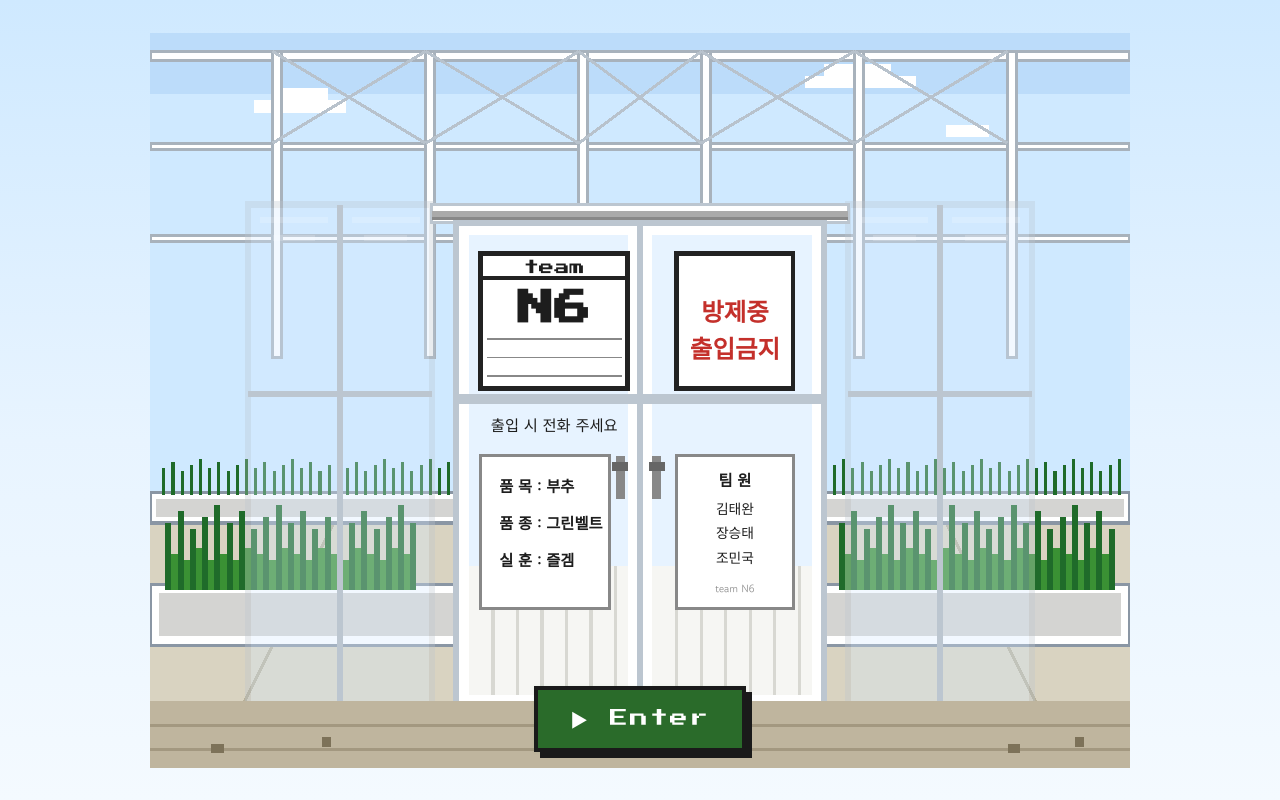
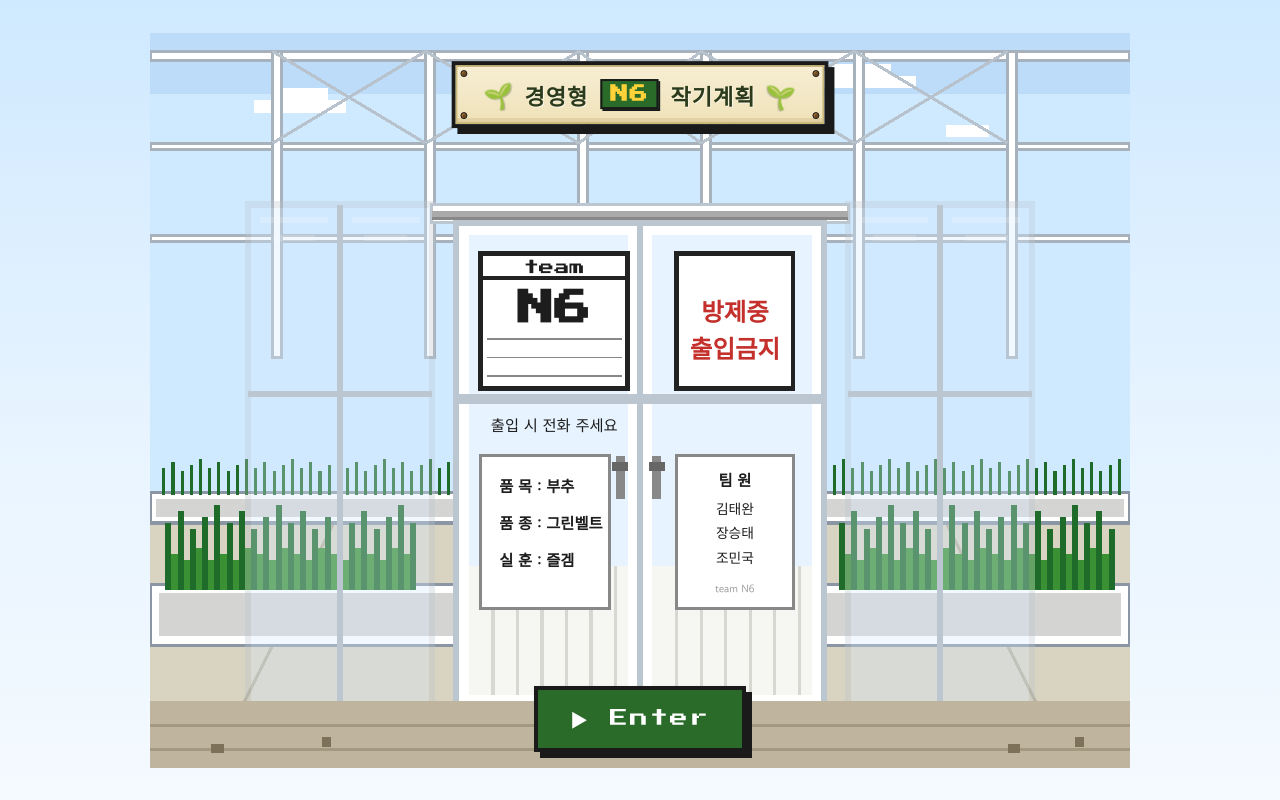
Before and after one commit to gimjesmartfarm/team_n6, a plain HTML site: page index.html in a window 1280 px wide. Drawn offline with Linux system fonts and the light colour scheme.

Commit message:
[refactor] title

```diff
--- a/index.html
+++ b/index.html
@@ -13,12 +13,26 @@
 </head>
 
 <body>
+<!--
+  <button class="nav-arrow left" id="btnToPage1" aria-label="이전 페이지">&lt;</button>
+  <button class="nav-arrow right" id="btnToPage3" aria-label="다음 페이지">&gt;</button> -->
 
-  <button class="nav-arrow left" id="btnToPage1" aria-label="이전 페이지">&lt;</button>
-  <button class="nav-arrow right" id="btnToPage3" aria-label="다음 페이지">&gt;</button>
+  <!-- ============ PAGE 1: 입구 ============ -->
+  <div class="page active" id="page1">
 
-  <!-- ============ PAGE 1: 입구 (reference 디자인 그대로 + 실훈/팀원 추가) ============ -->
-  <div class="page active" id="page1">
+    <!-- 상단 타이틀 (나무 간판 스타일) -->
+    <div class="page-title" role="heading" aria-level="1">
+      <span class="nail tl" aria-hidden="true"></span>
+      <span class="nail tr" aria-hidden="true"></span>
+      <span class="nail bl" aria-hidden="true"></span>
+      <span class="nail br" aria-hidden="true"></span>
+      <span class="title-leaf" aria-hidden="true">🌱</span>
+      <span class="title-ko">경영형</span>
+      <span class="title-n6">N6</span>
+      <span class="title-ko">작기계획</span>
+      <span class="title-leaf" aria-hidden="true">🌱</span>
+    </div>
+
     <div class="entrance-wrap">
       <svg class="entrance-svg" viewBox="0 0 320 240" xmlns="http://www.w3.org/2000/svg" shape-rendering="crispEdges">
         <!-- Sky -->
@@ -509,7 +523,7 @@
 
       <!-- 우측 상단 QR -->
       <div class="qr-side">
-        <div class="qr-label">질문하기</div>
+        <div class="qr-label">▼질문 입력▼</div>
         <img id="qrSide" src="qr.png" alt="QR Code">
         <!-- <div class="qr-sub">SCAN ME</div> -->
       </div>
@@ -746,10 +760,8 @@
         <div class="qa-qr-wrap">
           <img id="qrBig" src="qr.png" alt="Slido QR Code">
         </div>
-        <br>
-        <div class="qa-footer">* 감사합니다 *</div>
-        <br>
-        <div class="qa-acc">[토스뱅크 1002-5757-2839]</div>
+        <!-- <div class="qa-footer">* 감사합니다 *</div>
+        <div class="qa-acc">[토스뱅크 1002-5757-2839]</div> -->
       </div>
     </div>
   </div>
--- a/page1.css
+++ b/page1.css
@@ -70,3 +70,105 @@
   0%, 100% { box-shadow: 6px 6px 0 var(--ink); }
   50%      { box-shadow: 6px 6px 0 var(--ink), 0 0 28px rgba(58, 145, 52, 0.55); }
 }
+
+/* ----- 상단 타이틀 (나무 간판) ----- */
+.page-title{
+  position: absolute;
+  top: 8%;
+  left: 50%;
+  transform: translateX(-50%);
+  z-index: 6;
+  display: inline-flex;
+  align-items: center;
+  gap: 10px;
+  padding: 12px 28px;
+  background:
+    linear-gradient(180deg, #f7eed4 0%, #efe2b8 100%);
+  border: 4px solid var(--ink);
+  box-shadow:
+    6px 6px 0 var(--ink),
+    inset 0 0 0 2px #c9b87a,
+    inset 0 -6px 0 rgba(160, 130, 60, 0.18);
+  font-family: var(--korean);
+  font-weight: 700;
+  font-size: clamp(13px, 1.9vw, 22px);
+  color: #2a3a1a;
+  letter-spacing: 1px;
+  white-space: nowrap;
+  user-select: none;
+  animation: title-bob 3.2s ease-in-out infinite;
+}
+
+.page-title .title-ko{
+  text-shadow: 1px 1px 0 rgba(255,255,255,0.6);
+}
+
+.page-title .title-n6{
+  font-family: var(--pixel);
+  font-size: 0.82em;
+  color: #ffd23a;
+  background: #2a6b2a;
+  padding: 4px 8px;
+  border: 2px solid var(--ink);
+  box-shadow: 2px 2px 0 var(--ink);
+  letter-spacing: 1px;
+  margin: 0 2px;
+  transform: translateY(-1px);
+}
+
+.page-title .title-leaf{
+  font-size: 1.1em;
+  filter: drop-shadow(1px 1px 0 rgba(0,0,0,0.25));
+  animation: leaf-sway 2.4s ease-in-out infinite;
+}
+.page-title .title-leaf:last-child{
+  animation-delay: -1.2s;
+  transform: scaleX(-1);
+}
+
+/* 모서리 못(나사) 장식 */
+.page-title .nail{
+  position: absolute;
+  width: 7px;
+  height: 7px;
+  background: #6b4a22;
+  border: 1.5px solid var(--ink);
+  box-shadow: inset 1px 1px 0 #a87432;
+  border-radius: 50%;
+}
+.page-title .nail.tl{ top: 5px;    left: 5px; }
+.page-title .nail.tr{ top: 5px;    right: 5px; }
+.page-title .nail.bl{ bottom: 5px; left: 5px; }
+.page-title .nail.br{ bottom: 5px; right: 5px; }
+
+@keyframes title-bob{
+  0%, 100% { transform: translateX(-50%) translateY(0); }
+  50%      { transform: translateX(-50%) translateY(-3px); }
+}
+@keyframes leaf-sway{
+  0%, 100% { transform: rotate(-8deg); }
+  50%      { transform: rotate(8deg); }
+}
+.page-title .title-leaf:last-child{
+  /* 반대편 잎은 좌우 반전 + 위상차 */
+  animation-name: leaf-sway-r;
+}
+@keyframes leaf-sway-r{
+  0%, 100% { transform: scaleX(-1) rotate(-8deg); }
+  50%      { transform: scaleX(-1) rotate(8deg); }
+}
+
+/* 모바일 대응 */
+@media (max-width: 480px){
+  .page-title{
+    padding: 8px 14px;
+    gap: 6px;
+    border-width: 3px;
+    box-shadow: 4px 4px 0 var(--ink), inset 0 0 0 2px #c9b87a;
+  }
+  .page-title .title-n6{
+    padding: 3px 6px;
+    border-width: 2px;
+    box-shadow: 1px 1px 0 var(--ink);
+  }
+}
--- a/page3.css
+++ b/page3.css
@@ -24,16 +24,14 @@
   top: 1vw;  /* 고정 px 대신 화면 너비에 비례한 여백 */
   left: 1vw; /* 좌측 여백도 화면 너비에 비례 */
 
-  /* 화면 너비와 높이의 정확히 20% 차지 */
+  /* 너비만 고정, 세로는 내용에 맞춰 자유롭게 늘어남 */
   width: 20vw;
-  height: 20vw;
-
 
   box-sizing: border-box;
-  overflow: hidden; /* 내부 요소가 박스 밖으로 탈출하는 것 방지 */
   background: #fff;
   border: 4px solid var(--ink);
-  padding: 1.2vw; /* 패딩도 화면 크기에 따라 동적으로 변화 */
+  /* 좌우 패딩 1vw → 박스 너비의 5%씩 차지 → 콘텐츠 폭이 박스의 90% */
+  padding: 1vw;
 
   display: flex;
   flex-direction: column;
@@ -46,22 +44,23 @@
 /* [내부 컨텐츠 레이아웃 세팅] */
 .floating-qr .qa-content {
   width: 100%;
-  height: 100%;
   display: flex;
   flex-direction: column;
   align-items: center;
-  justify-content: space-between; /* 위, 중간(QR), 아래 공간을 동적으로 분배 */
-  gap: 0.5vh;
+  gap: 0.6vw;
 }
 
-/* [QR 코드 동적 스케일링] */
+/* [QR 코드 동적 스케일링]
+   - 박스 좌우 패딩이 각각 1vw(= 박스의 5%) 이므로
+     콘텐츠 폭(100%) = 박스의 90%
+   - aspect-ratio 로 정사각형 유지 → 높이는 자동으로 너비와 동일
+*/
 .floating-qr .qa-qr-wrap {
-  flex: 1;          /* 텍스트 영역을 제외한 남은 세로 공간을 QR이 전부 차지 */
   width: 100%;
+  aspect-ratio: 1 / 1;
   display: flex;
   align-items: center;
   justify-content: center;
-  min-height: 0;     /* Flexbox 내부에서 이미지가 삐져나오는 버그 방지 */
 }
 
 .floating-qr img {
@@ -87,7 +86,7 @@
 .qa-subtitle {
   font-weight:bold;
   letter-spacing:2px;
-  color:#c4302b;
+  color:#1f4e87;
     font-size: clamp(11px, 1.4vw, 20px);
 }
 
```
